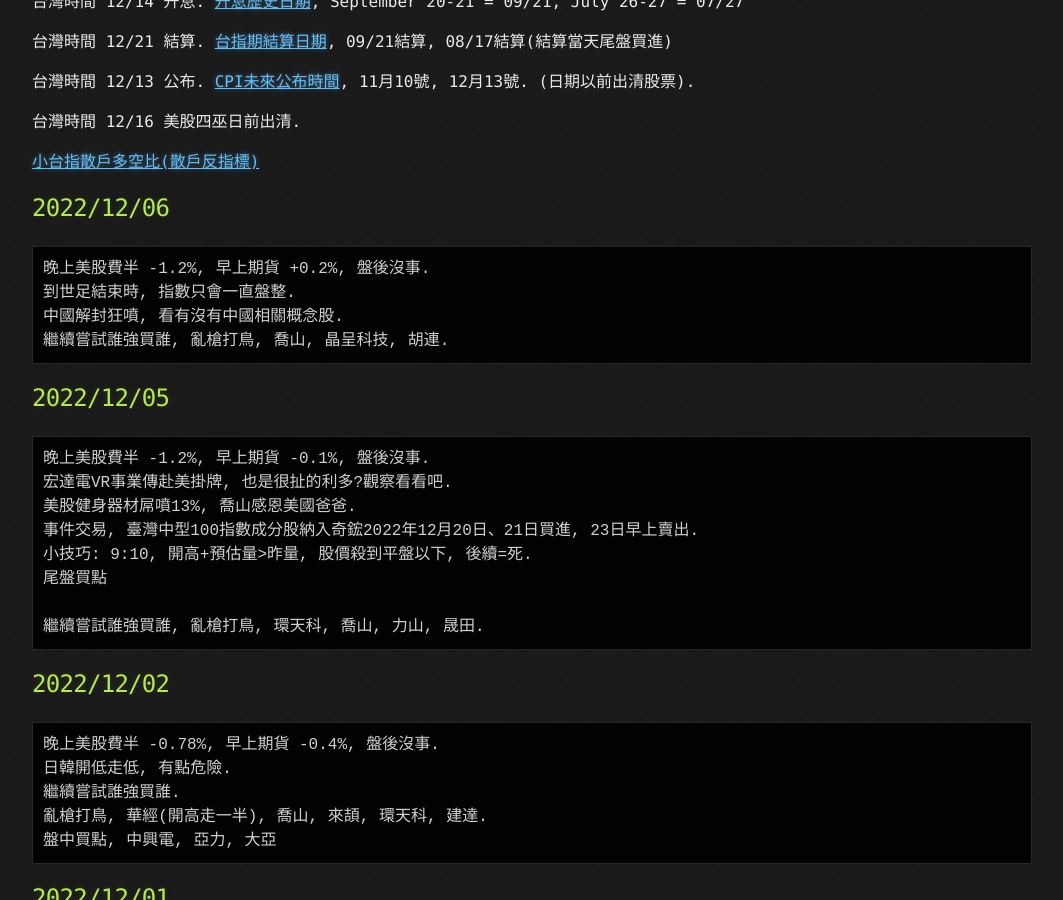
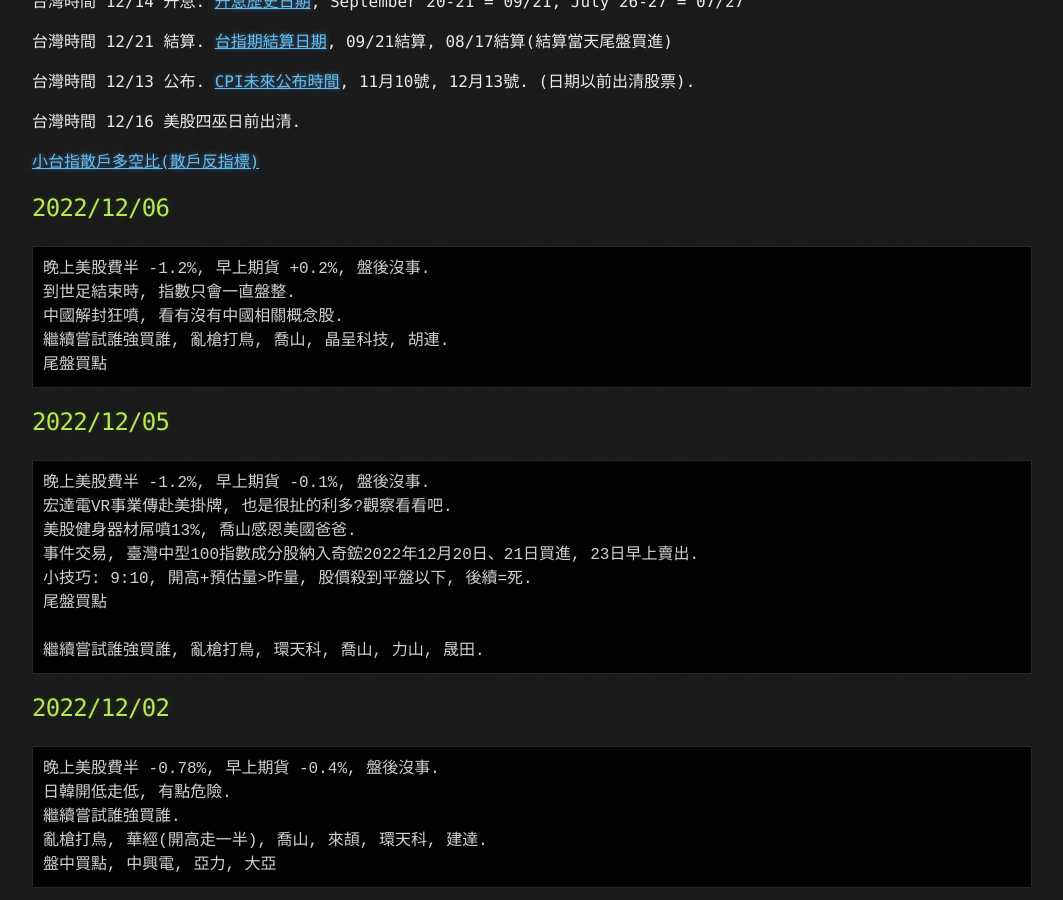
Before and after one commit to lepg5487/Stock_God, a Jekyll site: the page built from index.md, in a window 1280 px wide and 900 px high, scrolled down 348 px. Shown: the whole window, without its empty margins (108-1171 px from the left). Built offline with Jekyll 4.4.1, drawn with Linux system fonts in a browser that asks for light colours; our own code applies the rules of GitHub Pages for plain Markdown files.

Commit message:
Update index.md

````diff
--- a/index.md
+++ b/index.md
@@ -22,6 +22,7 @@ layout: testlayouts
 到世足結束時, 指數只會一直盤整.
 中國解封狂噴, 看有沒有中國相關概念股.
 繼續嘗試誰強買誰, 亂槍打鳥, 喬山, 晶呈科技, 胡連.
+尾盤買點
 ```
 
 ## 2022/12/05
````
